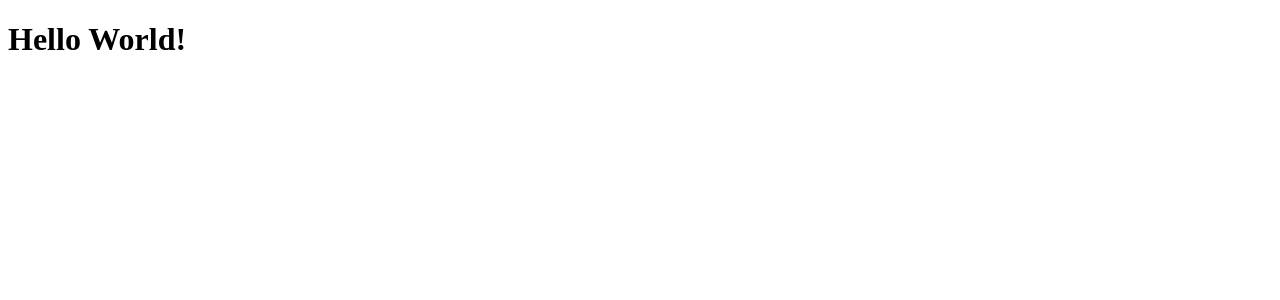
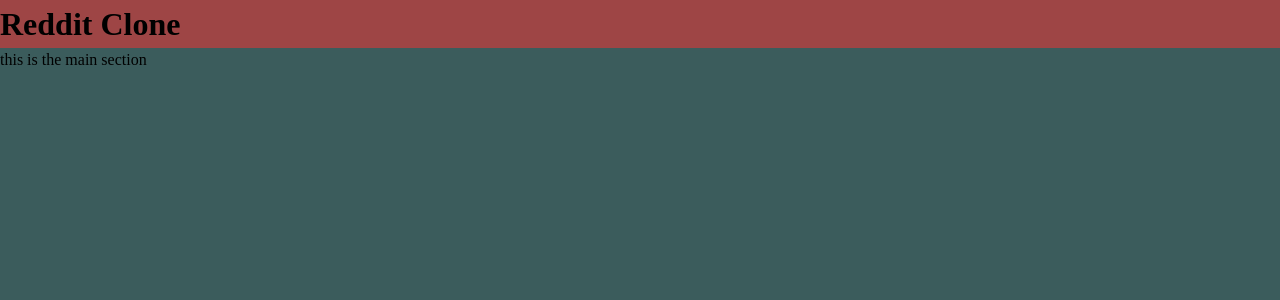
Before and after one commit to SeanKempt/Reddit-Clone, a React (Create React App) app: page / in a window 1280 px wide. Shown: the top 300 px of the page. Built offline with nearby package versions, Linux system fonts and the light colour scheme.

Commit message:
add styles to application

```diff
--- a/src/App.js
+++ b/src/App.js
@@ -1,6 +1,14 @@
+import './sass/reset.scss';
+import './sass/styles.scss';
+
 const App = () => (
   <div className="App">
-    <h1>Hello World!</h1>
+    <header className="header">
+      <h1>Reddit Clone</h1>
+    </header>
+    <main className="main">
+      <p>this is the main section</p>
+    </main>
   </div>
 );
 
--- /dev/null
+++ b/src/sass/reset.scss
@@ -0,0 +1,76 @@
+// Andy Bell Css reset
+
+/* Box sizing rules */
+*,
+*::before,
+*::after {
+  box-sizing: border-box;
+}
+
+/* Remove default margin */
+body,
+h1,
+h2,
+h3,
+h4,
+p,
+figure,
+blockquote,
+dl,
+dd {
+  margin: 0;
+}
+
+/* Remove list styles on ul, ol elements with a list role, which suggests default styling will be removed */
+ul[role='list'],
+ol[role='list'] {
+  list-style: none;
+}
+
+/* Set core root defaults */
+html:focus-within {
+  scroll-behavior: smooth;
+}
+
+/* Set core body defaults */
+body {
+  min-height: 100vh;
+  text-rendering: optimizeSpeed;
+  line-height: 1.5;
+}
+
+/* A elements that don't have a class get default styles */
+a:not([class]) {
+  text-decoration-skip-ink: auto;
+}
+
+/* Make images easier to work with */
+img,
+picture {
+  max-width: 100%;
+  display: block;
+}
+
+/* Inherit fonts for inputs and buttons */
+input,
+button,
+textarea,
+select {
+  font: inherit;
+}
+
+/* Remove all animations, transitions and smooth scroll for people that prefer not to see them */
+@media (prefers-reduced-motion: reduce) {
+  html:focus-within {
+    scroll-behavior: auto;
+  }
+
+  *,
+  *::before,
+  *::after {
+    animation-duration: 0.01ms !important;
+    animation-iteration-count: 1 !important;
+    transition-duration: 0.01ms !important;
+    scroll-behavior: auto !important;
+  }
+}
--- /dev/null
+++ b/src/sass/styles.scss
@@ -0,0 +1,10 @@
+.header {
+  background-color: rgb(158, 69, 69);
+}
+
+.main {
+  background-color: rgb(59, 92, 92);
+  display: grid;
+  min-height: 100vh;
+  min-height: 100dvh;
+}
```
